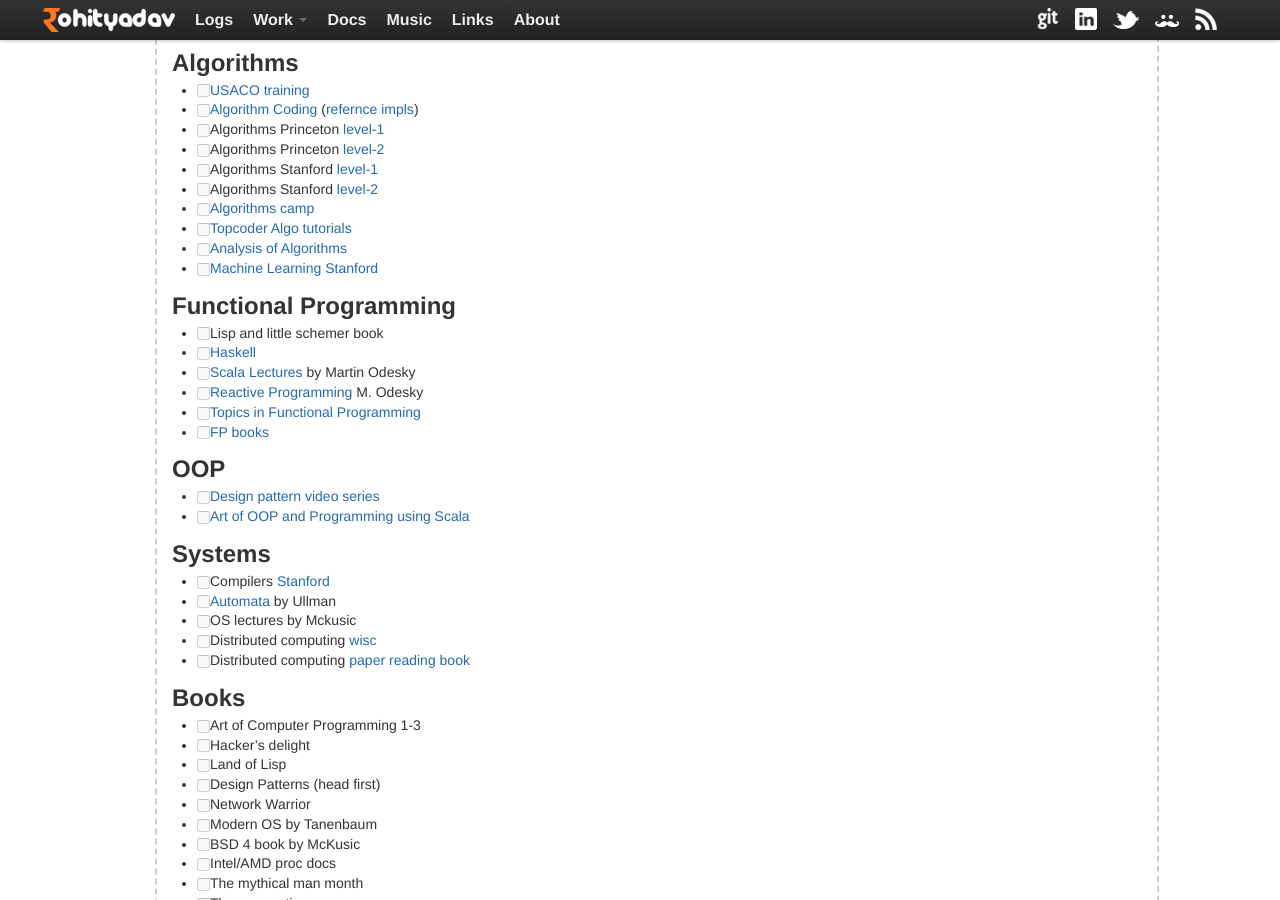
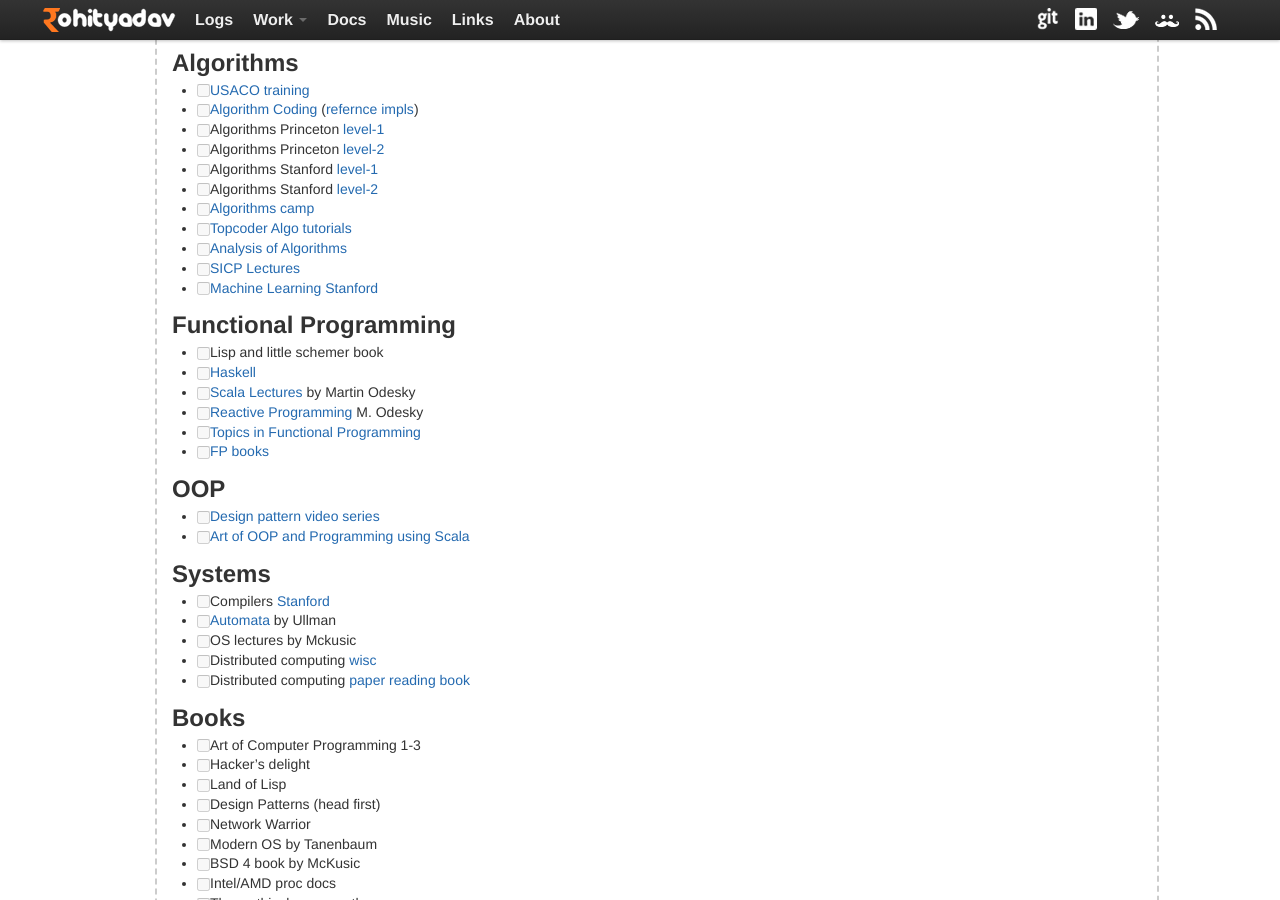
Before and after one commit to rohityadavcloud/rohityadavcloud.github.io, a Jekyll site: the page built from kaizen/index.markdown, in a window 1280 px wide and 900 px high, scrolled down 673 px. Built offline with Jekyll 4.4.1, drawn with Linux system fonts in a browser that asks for light colours; Markdown is read by kramdown in place of the engine named in the settings.

Commit message:
kaizen: add the obligatory sicp lecture link
Signed-off-by: Rohit Yadav <bhaisaab@baagi.org>

```diff
--- a/kaizen/index.markdown
+++ b/kaizen/index.markdown
@@ -48,6 +48,7 @@
 - [ ] [Algorithms camp](http://www.youtube.com/watch?v=vZ2Wn6Ly8Ok&playnext=1&list=PL713C10F05D6BB7BF)
 - [ ] [Topcoder Algo tutorials](http://community.topcoder.com/tc?module=Static&d1=tutorials&d2=alg_index)
 - [ ] [Analysis of Algorithms](https://www.coursera.org/course/aofa)
+- [ ] [SICP Lectures](http://ocw.mit.edu/courses/electrical-engineering-and-computer-science/6-001-structure-and-interpretation-of-computer-programs-spring-2005/video-lectures/)
 - [ ] [Machine Learning Stanford](https://class.coursera.org/ml-004/lecture)
 
 ## Functional Programming
```
